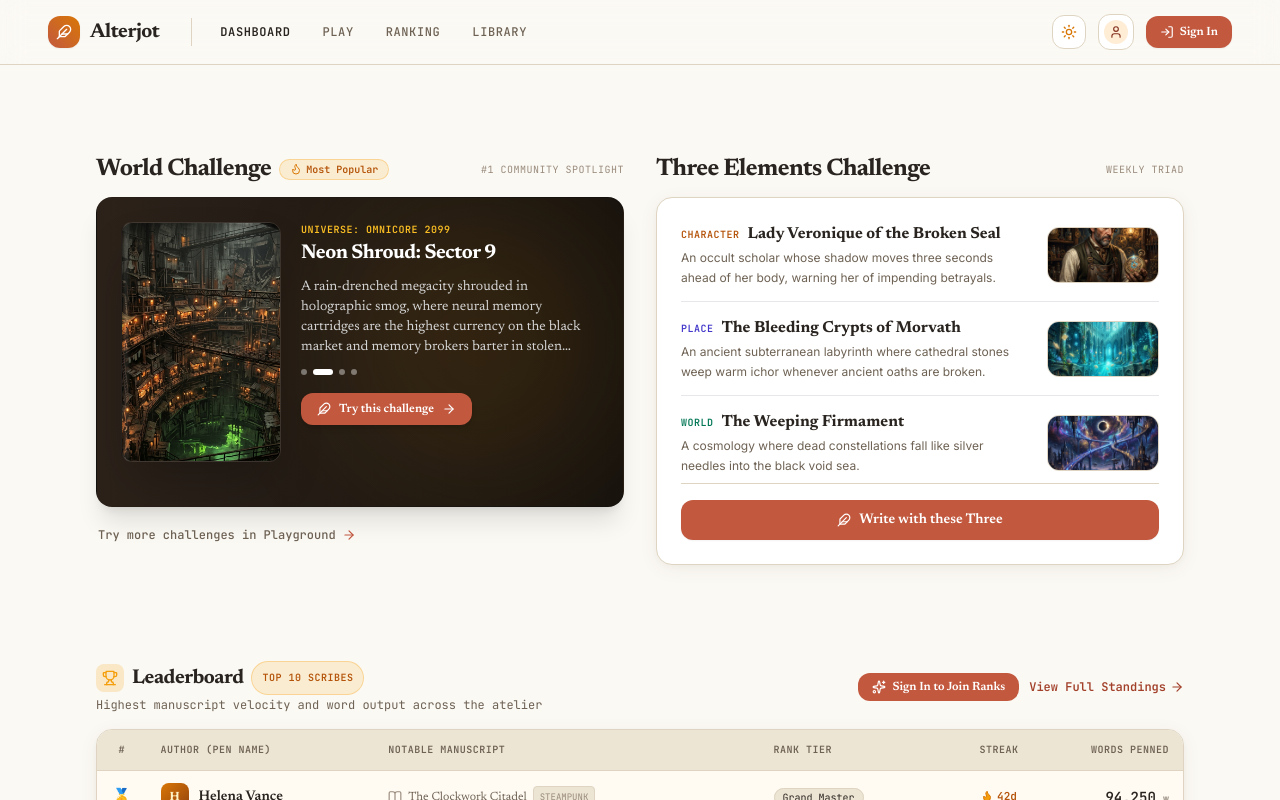
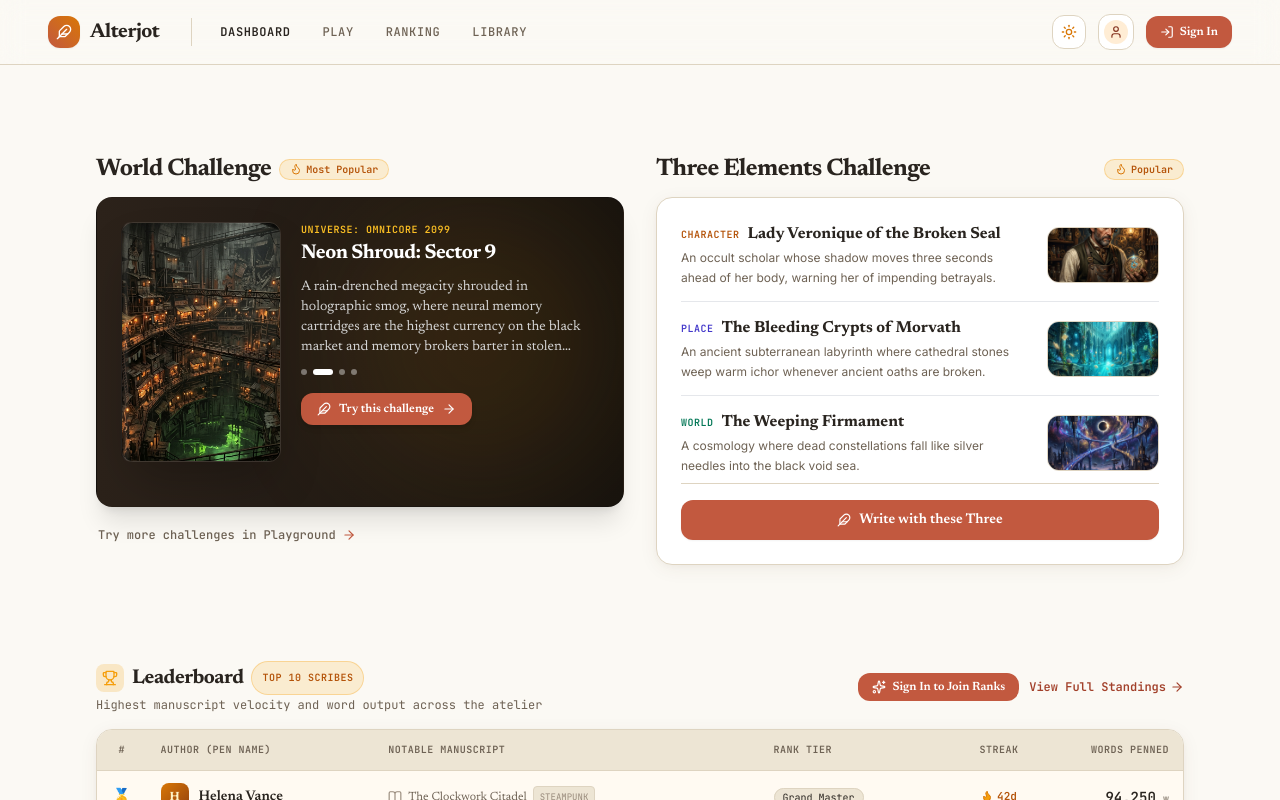
Before and after one commit to jh-jazer/Alterjot, a React (Vite) app in the folder client/: page / in a window 1280 px wide. Built offline with nearby package versions, Linux system fonts and the light colour scheme; no server answers.

Commit message:
feat: add DashboardView component with dynamic world challenges and author ranking

```diff
--- a/client/src/components/dashboard/DashboardView.tsx
+++ b/client/src/components/dashboard/DashboardView.tsx
@@ -197,9 +197,6 @@ export const DashboardView: React.FC = () => {
                     <span>{recommendation.badgeLabel}</span>
                   </span>
                 </div>
-                <span className="text-[10px] font-mono text-ink-faint uppercase tracking-wider" title={recommendation.reason}>
-                  {recommendation.isPopular ? '#1 Community Spotlight' : slidingWorldTheme.badge}
-                </span>
               </div>
 
               {/* Dark cinematic card with auto-slide */}
@@ -324,8 +321,9 @@ export const DashboardView: React.FC = () => {
                 <h2 className="text-xl sm:text-2xl font-serif font-bold text-ink tracking-tight">
                   Three Elements Challenge
                 </h2>
-                <span className="text-[10px] font-mono text-ink-faint uppercase tracking-wider">
-                  Weekly Triad
+                <span className="inline-flex items-center gap-1 text-[10px] font-mono font-semibold px-2.5 py-0.5 rounded-full bg-amber-500/15 text-amber-700 dark:text-amber-300 border border-amber-500/30 shadow-2xs">
+                  <Flame className="w-3 h-3 text-amber-600" />
+                  <span>Popular</span>
                 </span>
               </div>
 
```
